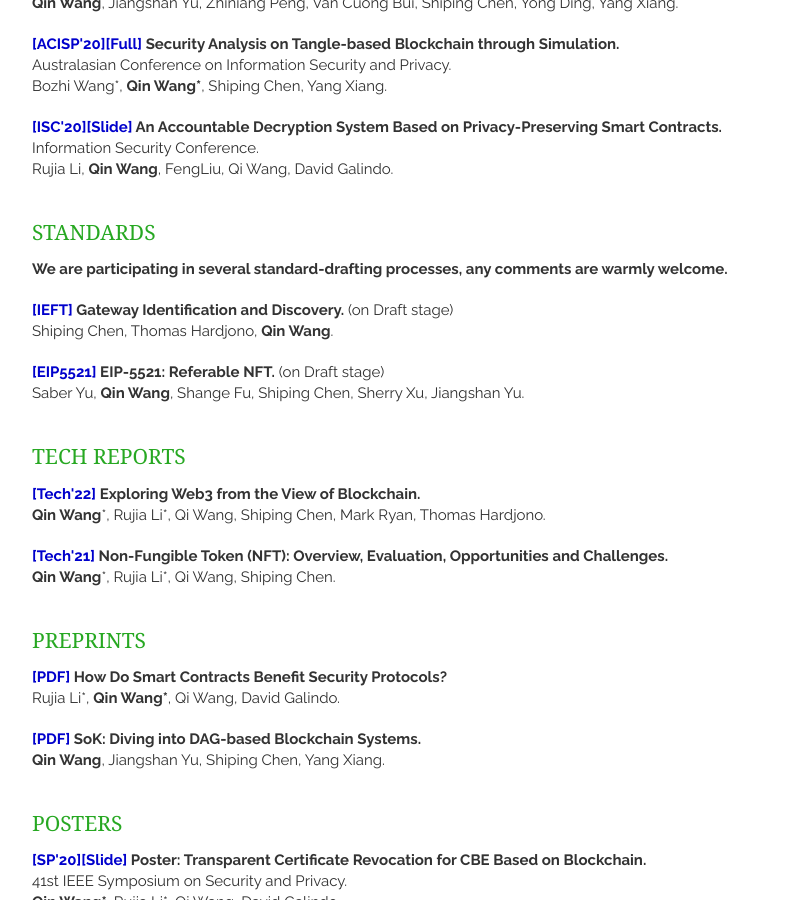
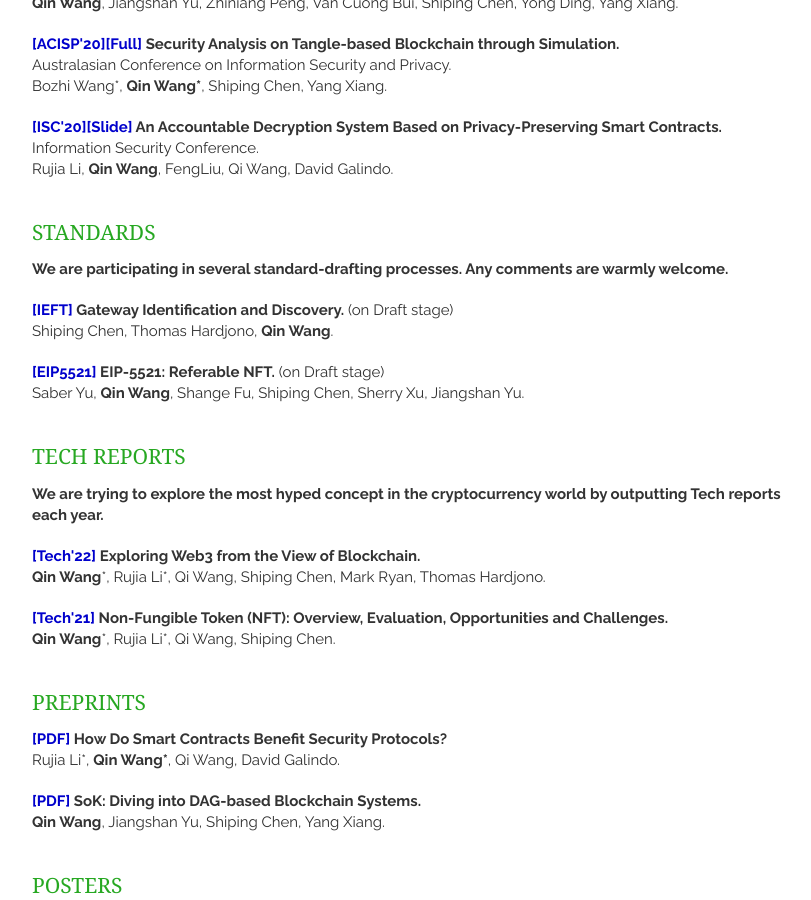
Before and after one commit to AaronWang-git/qinwang-git.github.io, a Jekyll site: the page built from index.html, in a window 1280 px wide and 900 px high, scrolled down 1006 px. Shown: the whole window, without its empty margins (328-1139 px from the left). Built offline with Jekyll 4.4.1, drawn with Linux system fonts in a browser that asks for light colours; nearby versions of some CDN libraries; a script that is not in the unit is left out; the list of posts is cut into pages by our own code.

Commit message:
Update publications.html

```diff
--- a/_includes/publications.html
+++ b/_includes/publications.html
@@ -90,7 +90,7 @@
 <h1>Standards</h1>
 
     <article>
-    <strong>We are participating in several standard-drafting processes, any comments are warmly welcome. </strong>
+    <strong>We are participating in several standard-drafting processes. Any comments are warmly welcome. </strong>
     </article>
 
    <article>
@@ -114,6 +114,11 @@
 
 <section class="thirteen columns">
 <h1>Tech Reports</h1>
+
+    <article>
+    <strong>We are trying to explore the most hyped concept in the cryptocurrency world by outputting Tech reports each year. </strong>
+    </article>
+
    <article>
         <header>
             <strong><a href = "https://arxiv.org/pdf/2206.08821.pdf" target="_blank">[Tech'22]</a>
```
